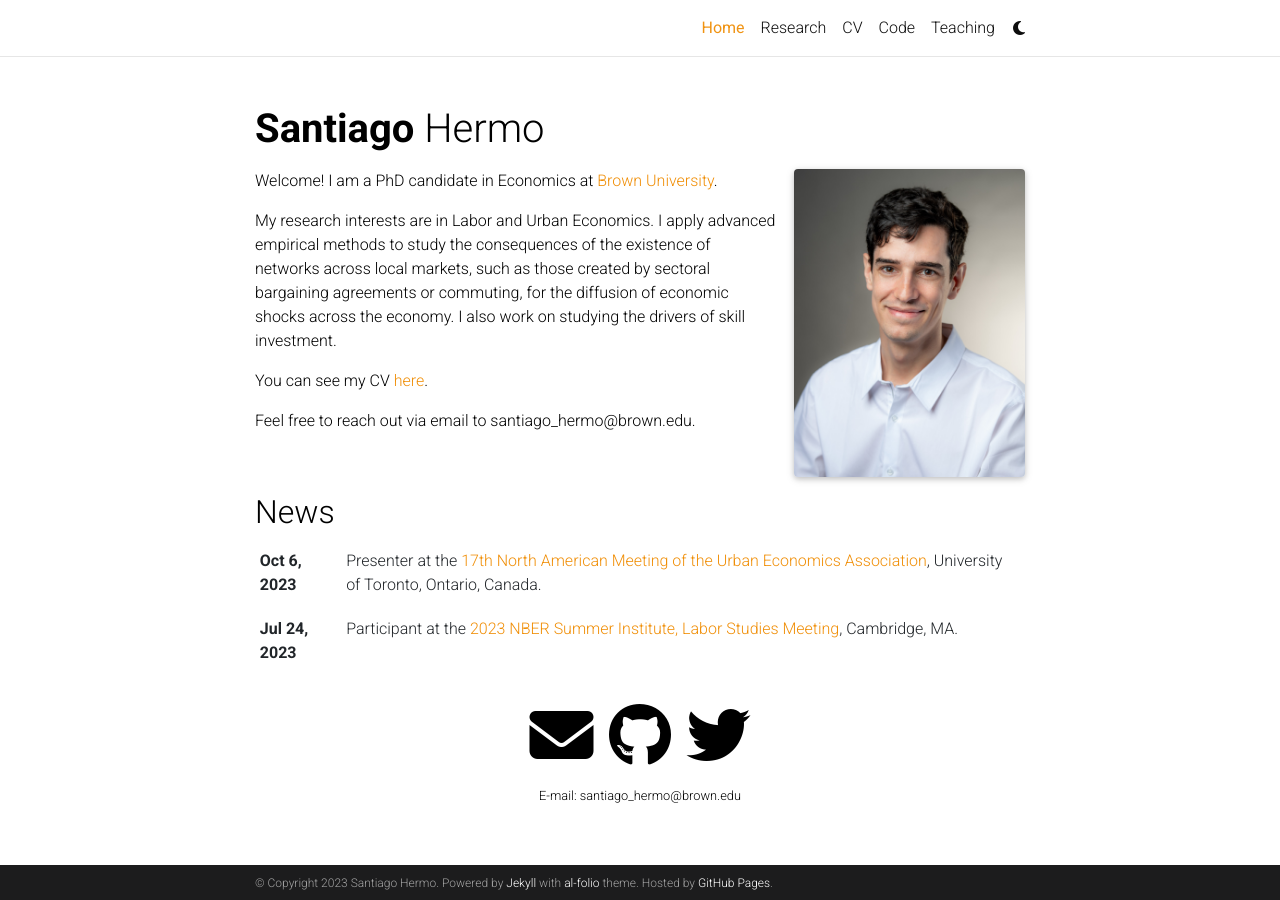
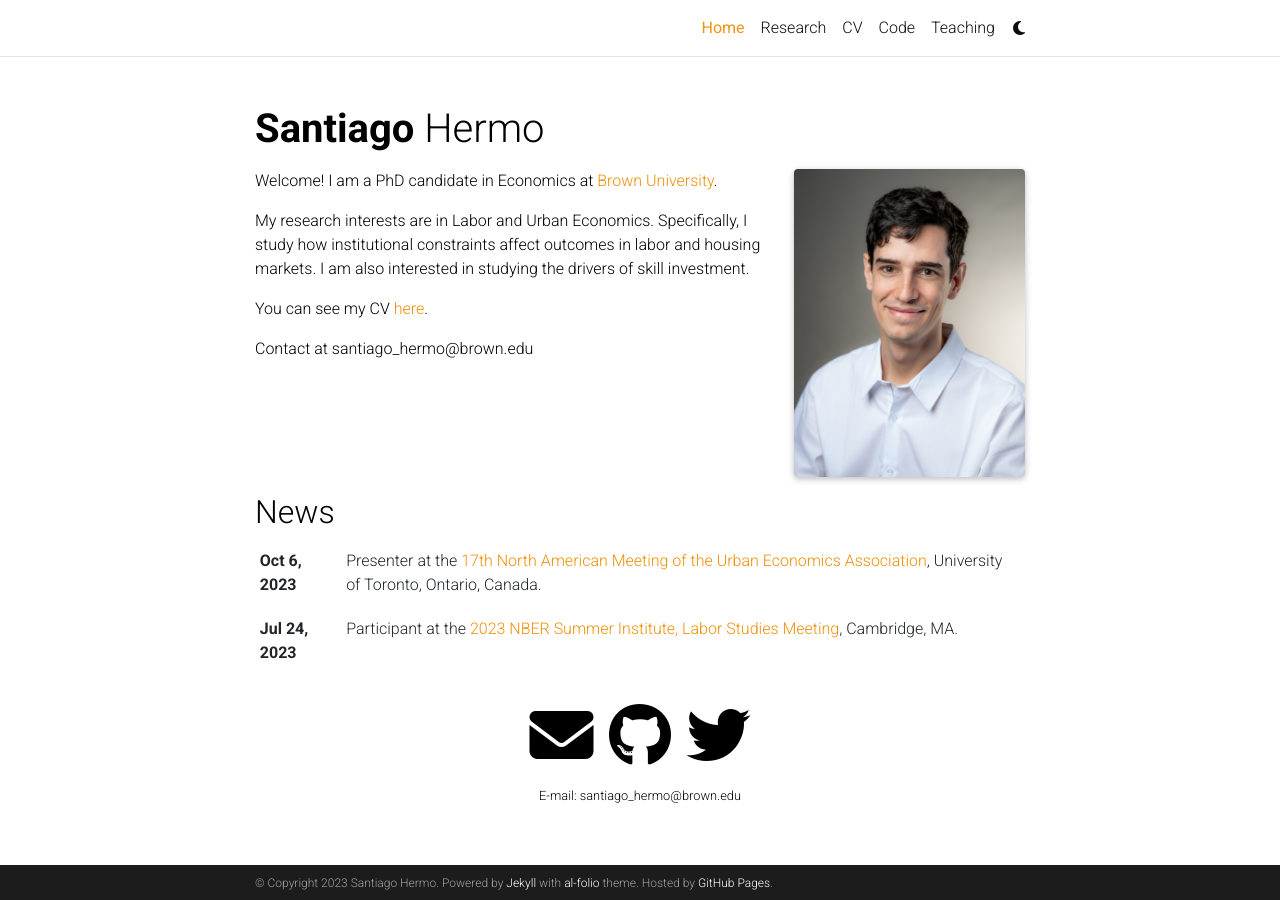
Before and after one commit to santiagohermo/santiagohermo.github.io, a Jekyll site: the page built from _pages/home.md, in a window 1280 px wide. Built offline with Jekyll 4.4.1, drawn with Linux system fonts in a browser that asks for light colours; full-size pictures stand in for the smaller copies a plugin makes; comment, search, counter and statistics services are not loaded; a style sheet for code colours, icons or effects is not loaded.

Commit message:
More fixes #4

```diff
--- a/_bibliography/papers.bib
+++ b/_bibliography/papers.bib
@@ -39,6 +39,7 @@
   nber={https://www.nber.org/papers/w29135},
   bibtex_show={true},
   nber={https://www.nber.org/papers/w29135},
+  voxeu={https://cepr.org/voxeu/columns/economic-incentives-help-explain-longstanding-puzzle-cognitive-science-0},
   group={Published}
 }
 
--- a/_config.yml
+++ b/_config.yml
@@ -260,7 +260,7 @@
 
 # Filter out certain bibtex entry keywords used internally from the bib output
 filtered_bibtex_keywords: [abbr, abstract, arxiv, bibtex_show, html, pdf, selected, group, descr,
-                           supp, blog, code, poster, slides, website, preview, altmetric, nber]
+                           supp, blog, code, poster, slides, website, preview, altmetric, nber, voxeu]
 
 # Maximum number of authors to be shown for each publication (more authors are visible on click)
 max_author_limit: 5  # leave blank to always show all authors
--- a/_layouts/bib.html
+++ b/_layouts/bib.html
@@ -167,6 +167,9 @@
           {%- if entry.website %}
             <a href="{{ entry.website }}" class="btn btn-sm z-depth-0" role="button">Website</a>
           {%- endif %}
+          {%- if entry.voxeu %}
+            <a href="{{ entry.voxeu }}" class="btn btn-sm z-depth-0" role="button">VoxEU article</a>
+          {%- endif %}
           </div>
           {% if site.badges %}
           <div class="badges">
--- a/_pages/home.md
+++ b/_pages/home.md
@@ -22,11 +22,10 @@
 Welcome! I am a PhD candidate in Economics at [Brown University](https://economics.brown.edu/).
 
 My research interests are in Labor and Urban Economics.
-I apply advanced empirical methods to study the consequences of the existence of
-networks across local markets, such as those created by sectoral bargaining
-agreements or commuting, for the diffusion of economic shocks across the economy.
-I also work on studying the drivers of skill investment.
+Specifically, I study how institutional constraints affect outcomes in labor and
+housing markets.
+I am also interested in studying the drivers of skill investment.
 
 You can see my CV [here](cv).
 
-Feel free to reach out via email to santiago_hermo@brown.edu.
+Contact at santiago_hermo@brown.edu
```
Also changed, not shown: assets/img/1.jpg (deleted), assets/img/12.jpg (deleted), assets/img/3.jpg (deleted), assets/img/7.jpg (deleted).
